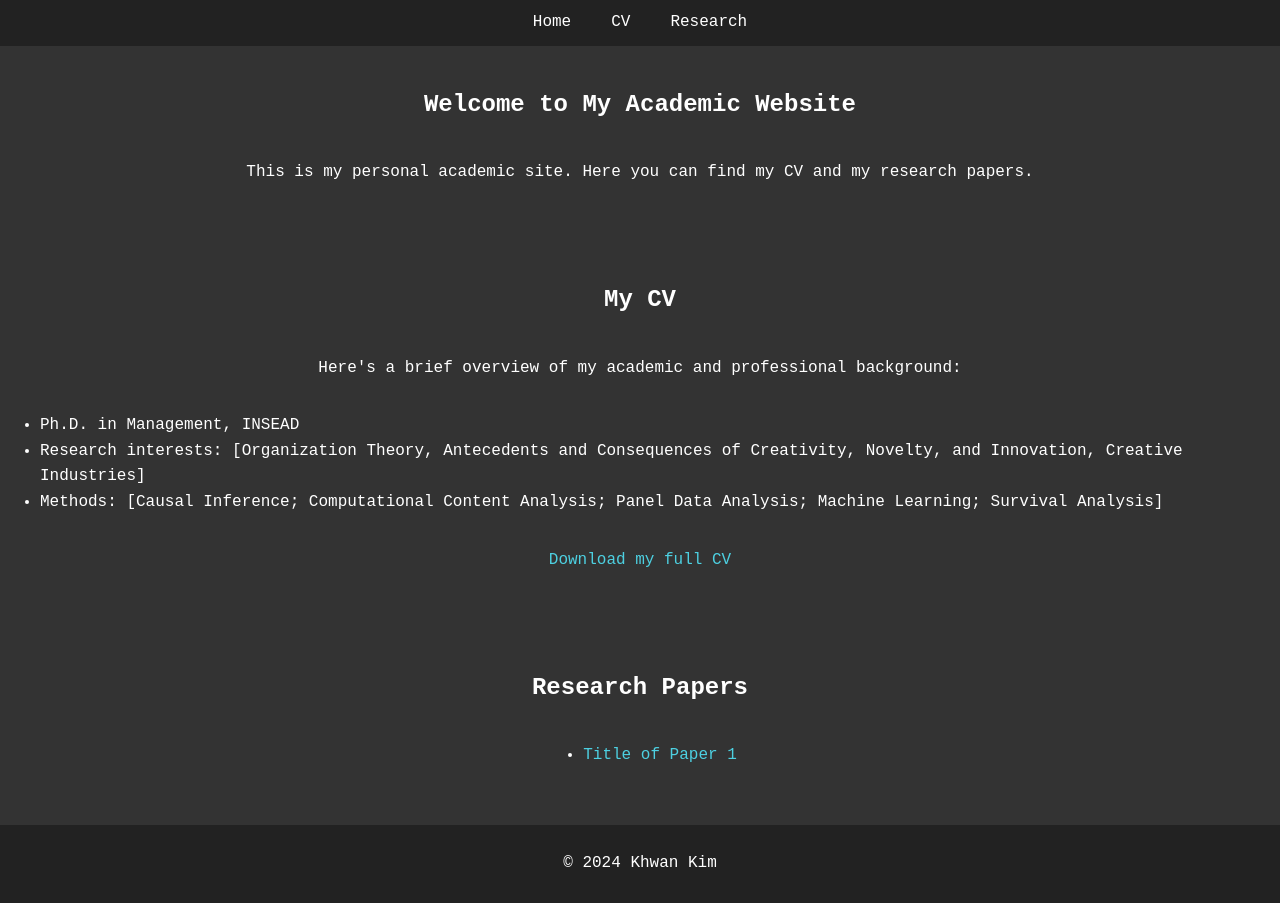
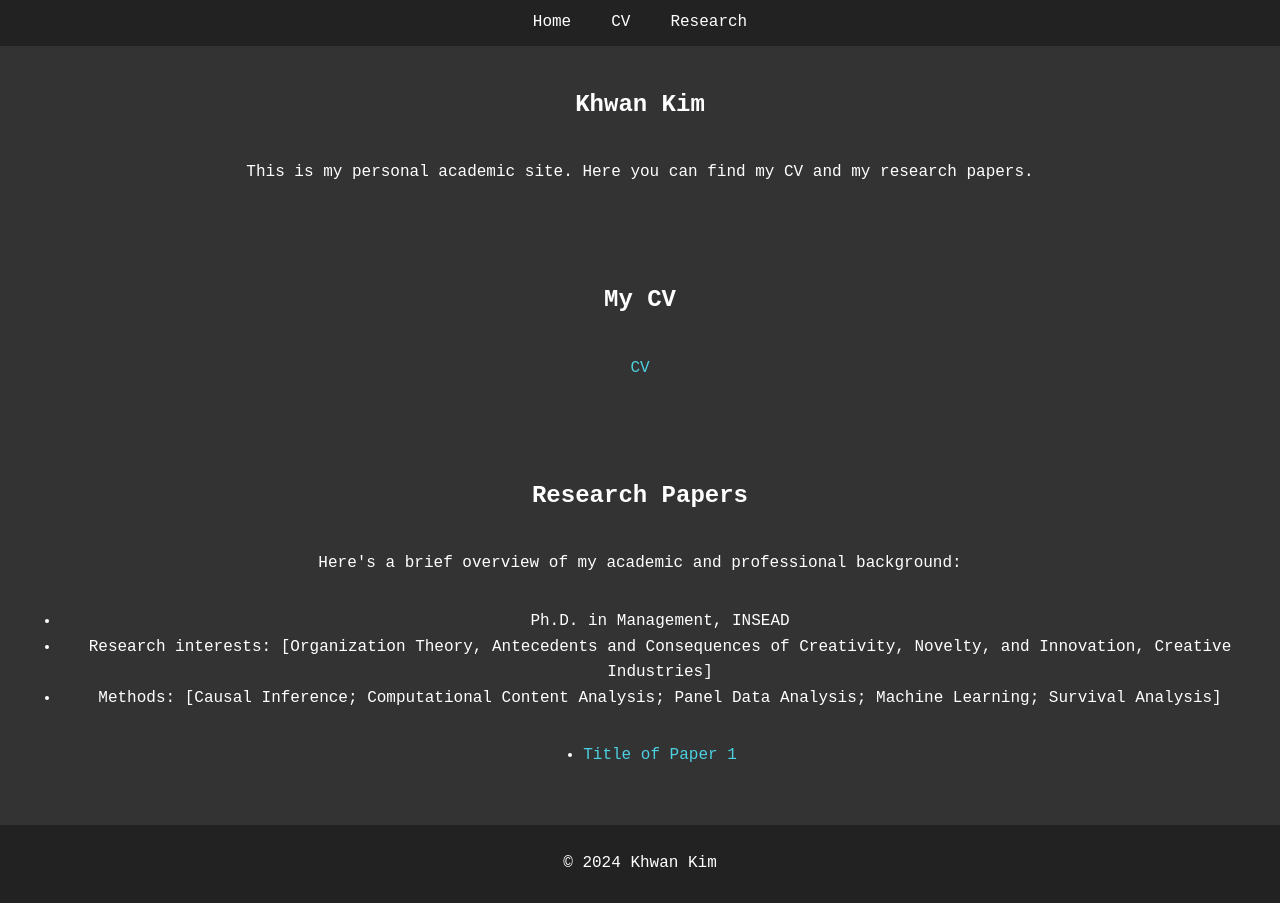
Before and after one commit to KhwanKim/khwankim.github.io, a plain HTML site: page index.html in a window 1280 px wide. Drawn offline with Linux system fonts and the light colour scheme.

Commit message:
Update index.html

```diff
--- a/index.html
+++ b/index.html
@@ -16,23 +16,23 @@
     </header>
 
     <section id="home">
-        <h1>Welcome to My Academic Website</h1>
+        <h1>Khwan Kim</h1>
         <p>This is my personal academic site. Here you can find my CV and my research papers.</p>
     </section>
 
 <section id="cv">
     <h2>My CV</h2>
-    <p>Here's a brief overview of my academic and professional background:</p>
-    <ul>
-        <li>Ph.D. in Management, INSEAD</li>
-        <li>Research interests: [Organization Theory, Antecedents and Consequences of Creativity, Novelty, and Innovation, Creative Industries]</li>
-        <li>Methods: [Causal Inference; Computational Content Analysis; Panel Data Analysis; Machine Learning; Survival Analysis]</li>
-    </ul>
-    <p><a href="cv.pdf" target="_blank">Download my full CV</a></p>
+    <p><a href="cv.pdf" target="_blank">CV</a></p>
 </section>
 
     <section id="research">
         <h2>Research Papers</h2>
+        <p>Here's a brief overview of my academic and professional background:</p>
+            <ul>
+                <li>Ph.D. in Management, INSEAD</li>
+                <li>Research interests: [Organization Theory, Antecedents and Consequences of Creativity, Novelty, and Innovation, Creative Industries]</li>
+                <li>Methods: [Causal Inference; Computational Content Analysis; Panel Data Analysis; Machine Learning; Survival Analysis]</li>
+            </ul>
         <ul>
             <li><a href="paper1.pdf" target="_blank">Title of Paper 1</a></li>
             <!-- Add more list items for more papers -->
```
